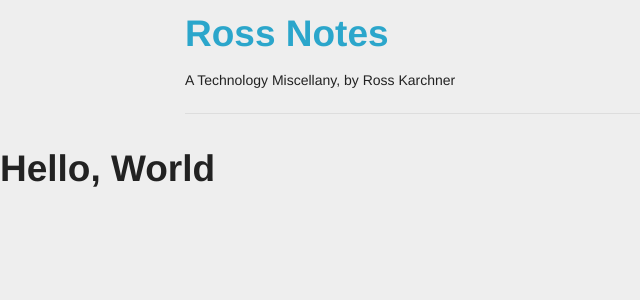
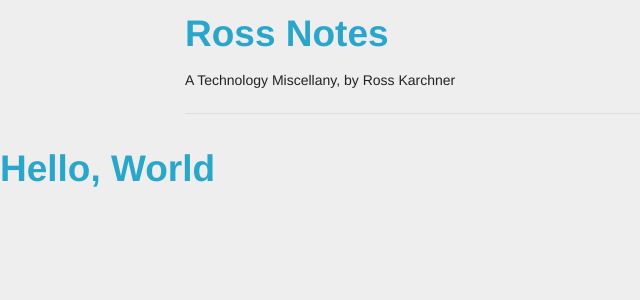
Before and after one commit to danmunz/rosskarchner.github.com, a Jekyll site: the page built from index.html, in a window 1280 px wide. Shown: the top 300 px of the page, without its empty margins (0-640 px from the left). Built offline with Jekyll 4.4.1, drawn with Linux system fonts in a browser that asks for light colours; Markdown is read by kramdown in place of the engine named in the settings; the list of posts is cut into pages by our own code.

Commit message:
updating

```diff
--- a/_config.yml
+++ b/_config.yml
@@ -1,5 +1,5 @@
 site_name: 'Ross Notes'
-site_url: 'http://karchner.com'
+site_url: 'http://ross.karchner.com'
 markdown: rdiscount
 rdiscount:
     extensions: [smart]
--- a/index.html
+++ b/index.html
@@ -4,6 +4,6 @@ layout: default
 
 {% for post in paginator.posts %}
 
-<h2> {{ post.title }}</h2>
+<h2><a href="{{ site.site_url}}{{post.url}}"> {{ post.title }}</a></h2>
 
 {% endfor %}
```
